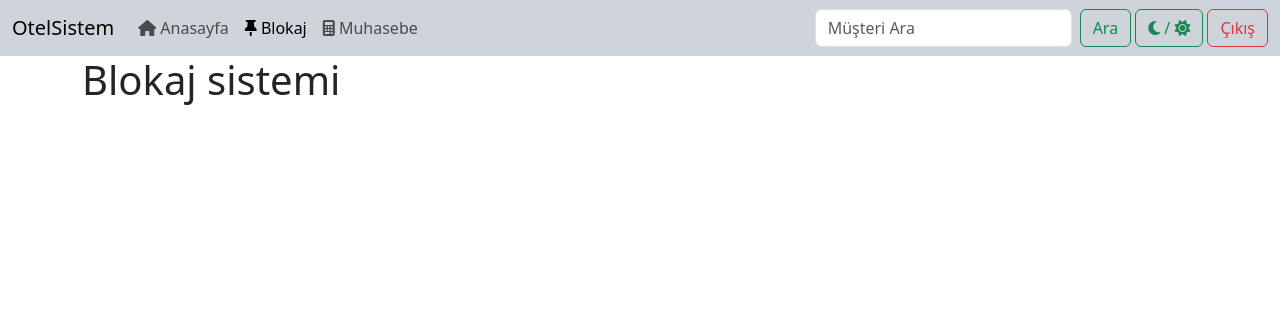
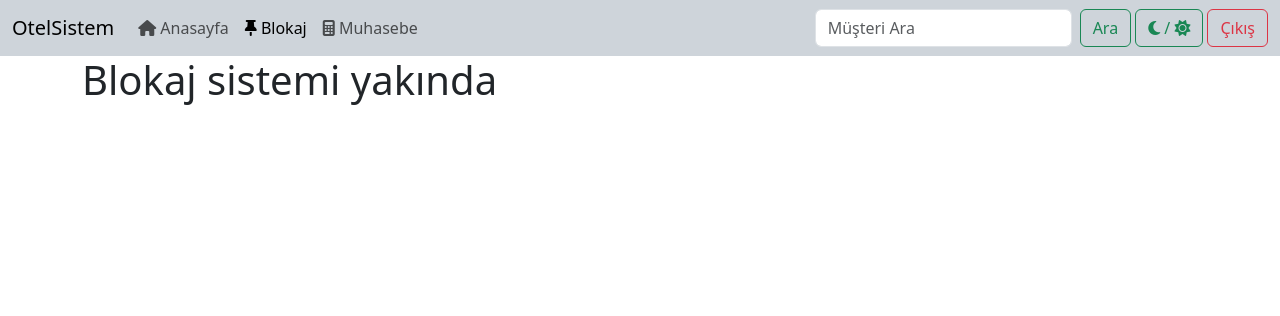
Before and after one commit to Alimddar/OtelKayit, a Django app: page /blokaj in a window 1280 px wide. Shown: the top 316 px of the page. Run offline with Django 4.2, Linux system fonts and the light colour scheme; the visitor is signed in with stand-in values (Sample User, id 1).

Commit message:
fixed some issue

```diff
--- a/OtelApp/templates/blokaj.html
+++ b/OtelApp/templates/blokaj.html
@@ -9,6 +9,6 @@
 {% block site-icerik %}
   {% include "./Components/_navbar.html" %}
   <div class="container">
-    <h1>Blokaj sistemi</h1>
+    <h1>Blokaj sistemi yakında</h1>
   </div>
 {% endblock site-icerik %}
--- a/OtelApp/templates/muhasebe.html
+++ b/OtelApp/templates/muhasebe.html
@@ -9,6 +9,6 @@
 {% block site-icerik %}
   {% include "./Components/_navbar.html" %}
   <div class="container">
-    <h1>Muhasebe Sayfasıdır!</h1>
+    <h1>Muhasebe Sayfasıdır! yakında</h1>
   </div>
 {% endblock site-icerik %}
```
